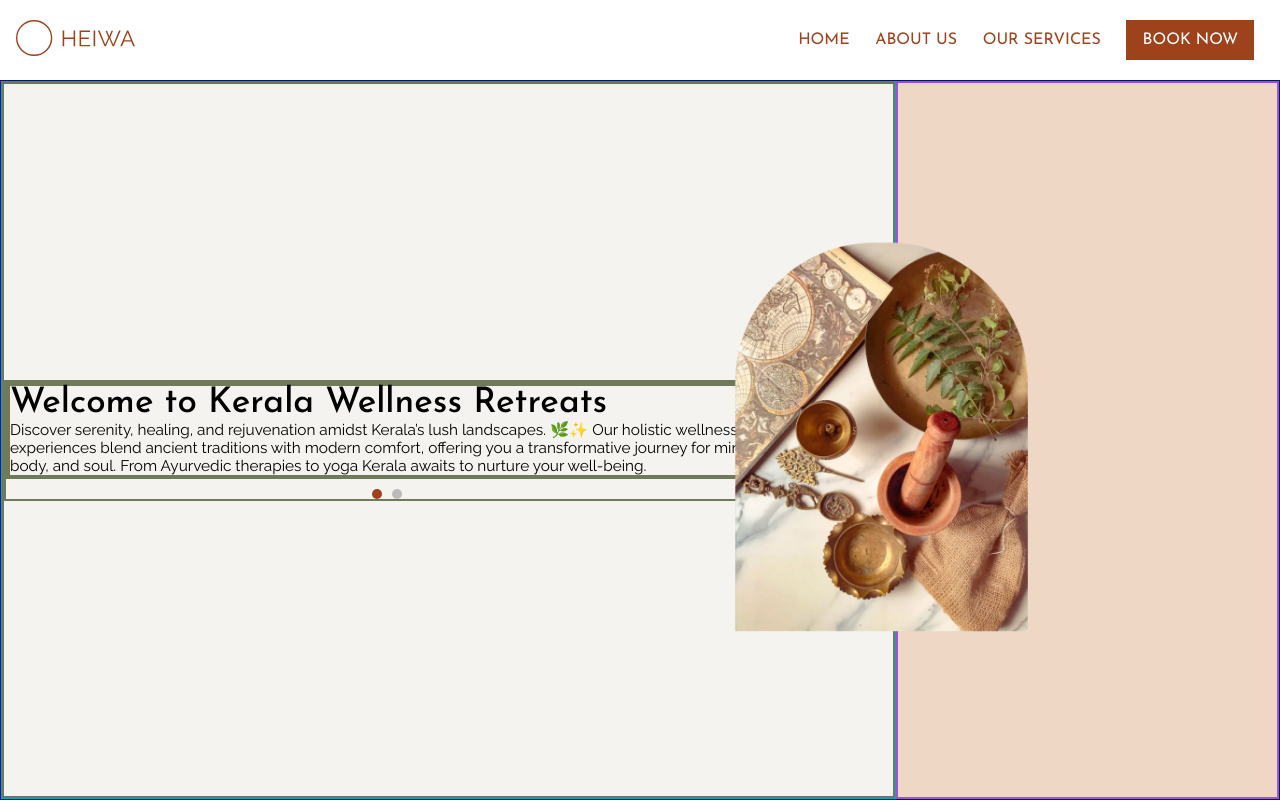
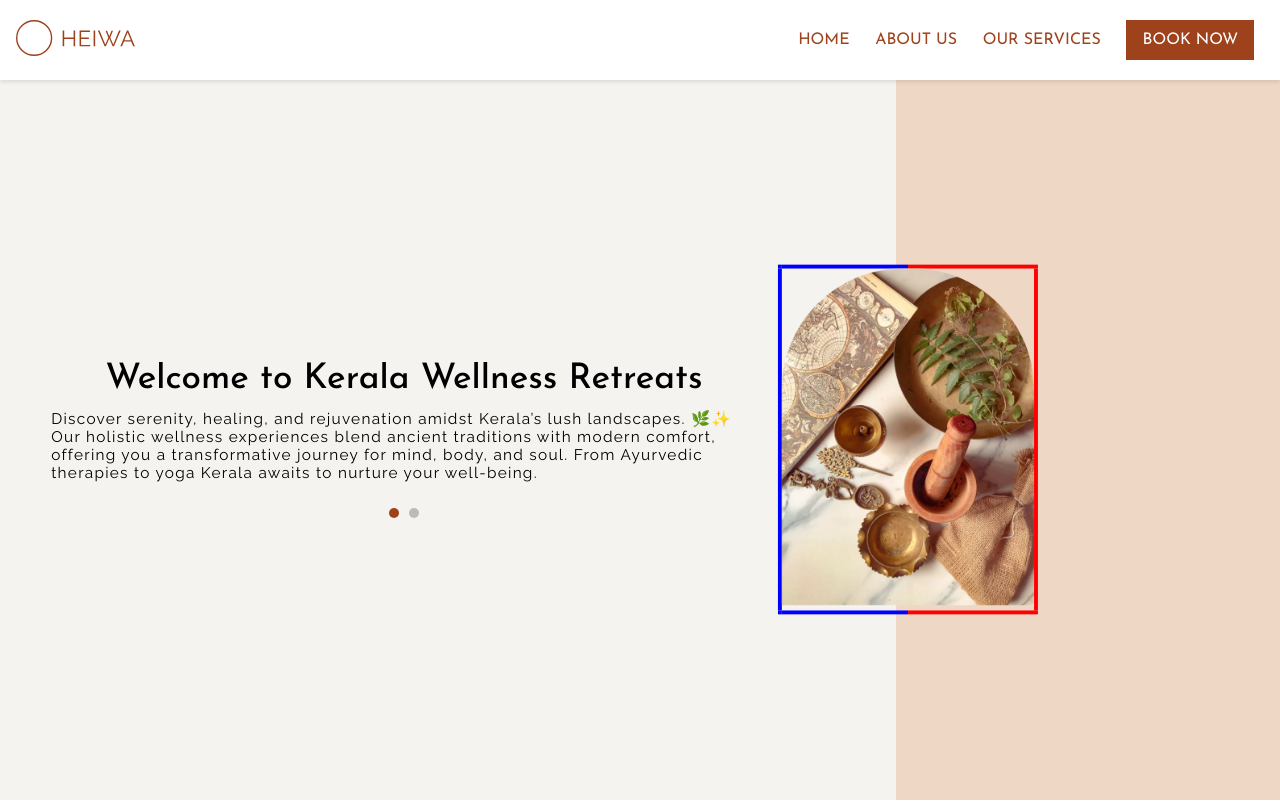
Before and after one commit to amal-selvakumar/Heiwa, a React (Create React App) app: page / in a window 1280 px wide. Shown: the top 801 px of the page. Built offline with nearby package versions, Linux system fonts and the light colour scheme.

Commit message:
Slider OK.

```diff
--- a/src/pages/home/Home.css
+++ b/src/pages/home/Home.css
@@ -4,21 +4,20 @@
     display: flex;
     background-color: var(--p5);
     /* overflow: hidden; */
-
-    border: 1px solid #021763;
+    /* border: 1px solid #021763; */
 }
 
 .hero-left {
     display: flex;
-
-    border: 1px solid #02a6d3;
+    width: 100%;
+    /* border: 1px solid #02a6d3; */
 }
 
 .hero-right {
     background-color: var(--p2);
     flex: 0 0 30%;
 
-    border: 2px solid #9a56d3;
+    /* border: 2px solid #9a56d3; */
 }
 
 .welcome-text-image-combo {
@@ -26,31 +25,51 @@
     align-items: center;
     z-index: 2;
 
-    border: 2px solid #707a5a;
+    /* border: 2px solid #707a5a; */
 }
 
 .welcome-texts-dots-combo {
     display: flex;
     flex-direction: column;
 
-    border: 2px solid #707a5a;
+    /* border: 2px solid yellow; */
 }
 
 .welcome-texts-container {
+    overflow: hidden;
     display: flex;
-    overflow: hidden;
     width: 100%;
+    transition: transform 0.5s ease;
 
-    border: 2px solid #707a5a;
+    /* border: 2px solid #707a5a; */
 }
 
 .welcome-text {
     flex: 0 0 100%;
+    padding: 0 4vw;
+
+    display: flex;
+    flex-direction: column;
+    justify-content: center;
+
     transition: transform 0.5s ease;
-    border: 2px solid #707a5a;
+
+    /* border: 2px solid #277daa; */
 }
 
-.welcome-text.active {
+.welcome-text.active-left {
+    transform: translateX(0%);
+}
+
+.welcome-text.inactive-left {
+    transform: translateX(-100%);
+}
+
+.welcome-text.active-right {
+    transform: translateX(-100%);
+}
+
+.welcome-text.inactive-right {
     transform: translateX(0%);
 }
 
@@ -58,12 +77,18 @@
 .welcome-text h3 {
     font-size: var(--h3Size);
     font-weight: 500;
+    text-align: center;
+}
+
+.welcome-text p {
+    padding-top: 1vw;
+    letter-spacing: 0.1vw;
 }
 
 .carousel-dots {
     display: flex;
     justify-content: center;
-    margin-top: 10px;
+    padding-top: 2vw;
 }
 
 .dot {
@@ -81,7 +106,12 @@
 
 .hero-image {
     scale: 1.3;
+    /* display: none; */
+    border: 3px solid transparent;
+    border-image: linear-gradient(to left, red 50%, blue 50%) 1;
 }
+
+
 
 .hero-image img {
     max-width: 100%;
@@ -334,7 +364,7 @@
     justify-content: center;
     width: 100%;
 
-    border: 2px solid yellow;
+    /* border: 2px solid yellow; */
 }
 
 .why-us-card {
@@ -343,7 +373,7 @@
     flex-direction: column;
     align-items: center;
 
-    border: 2px solid yellowgreen;
+    /* border: 2px solid yellowgreen; */
 }
 
 .why-us-card img {
--- a/src/pages/home/Home.jsx
+++ b/src/pages/home/Home.jsx
@@ -18,7 +18,7 @@ function Home() {
     if (imgElement) {
       const imgWidth = imgElement.clientWidth;
       const divElement = imgElement.parentElement;
-      const marginRightValue = imgWidth / 2;
+      const marginRightValue = 1.3 * imgWidth / 2;
       divElement.style.marginRight = `-${marginRightValue}px`;
       console.log(imgWidth, divElement, marginRightValue);
     }
@@ -44,7 +44,7 @@ function Home() {
               <div className="welcome-texts-container">
                 <div
                   className={`welcome-text ${
-                    activeWelcomeText === 1 ? "active" : ""
+                    activeWelcomeText === 1 ? "active-left" : "inactive-left"
                   }`}
                   id="welcome-text-1"
                 >
@@ -60,7 +60,7 @@ function Home() {
                 </div>
                 <div
                   className={`welcome-text ${
-                    activeWelcomeText === 2 ? "active" : ""
+                    activeWelcomeText === 2 ? "active-right" : "inactive-right"
                   }`}
                   id="welcome-text-2"
                 >
@@ -96,8 +96,7 @@ function Home() {
       </section>
 
       {/* OUR SERVICES SECTION */}
-
-      <div className="text-section">
+      <section className="text-section">
         <h2>TOURISM AND WELLNESS CENTER</h2>
         <p>
           Lorem ipsum dolor sit amet consectetur, adipisicing elit. Quasi
@@ -105,7 +104,7 @@ function Home() {
           minima illum ipsum, expedita est alias. Veniam sequi quibusdam,
           consequatur enim in iusto!
         </p>
-      </div>
+      </section>
 
       <section className="our-services-section">
         <h2>OUR SERVICES</h2>
```
